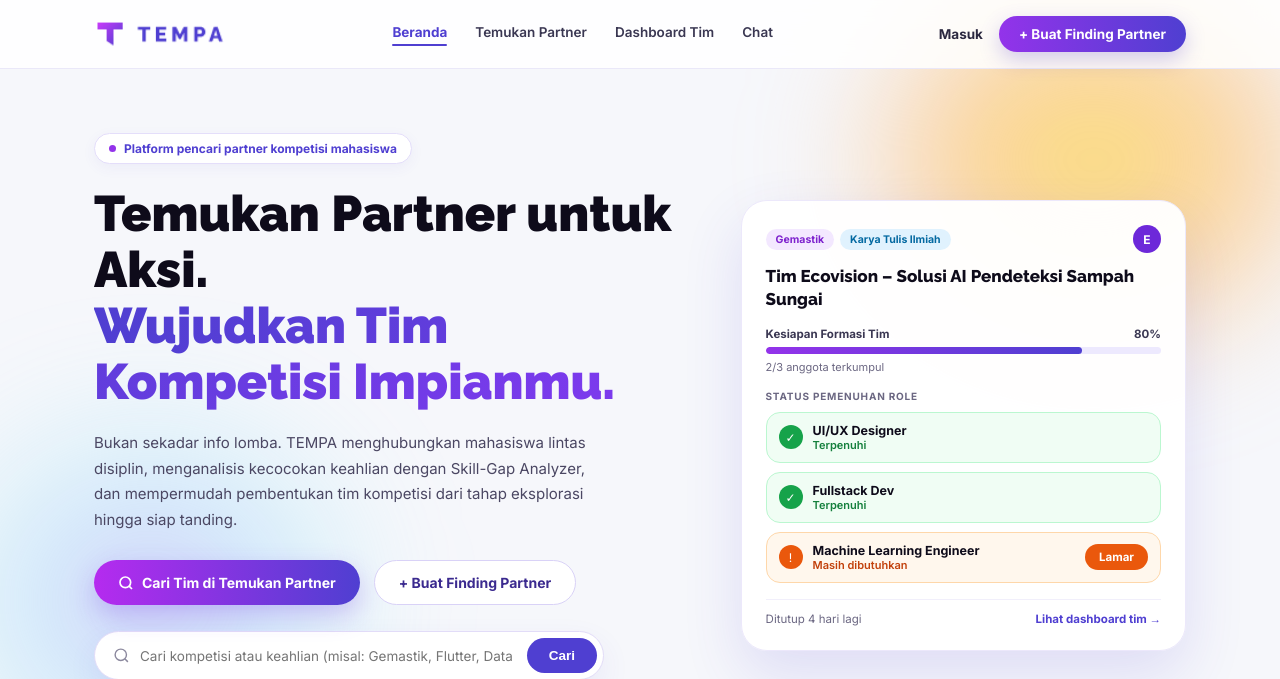
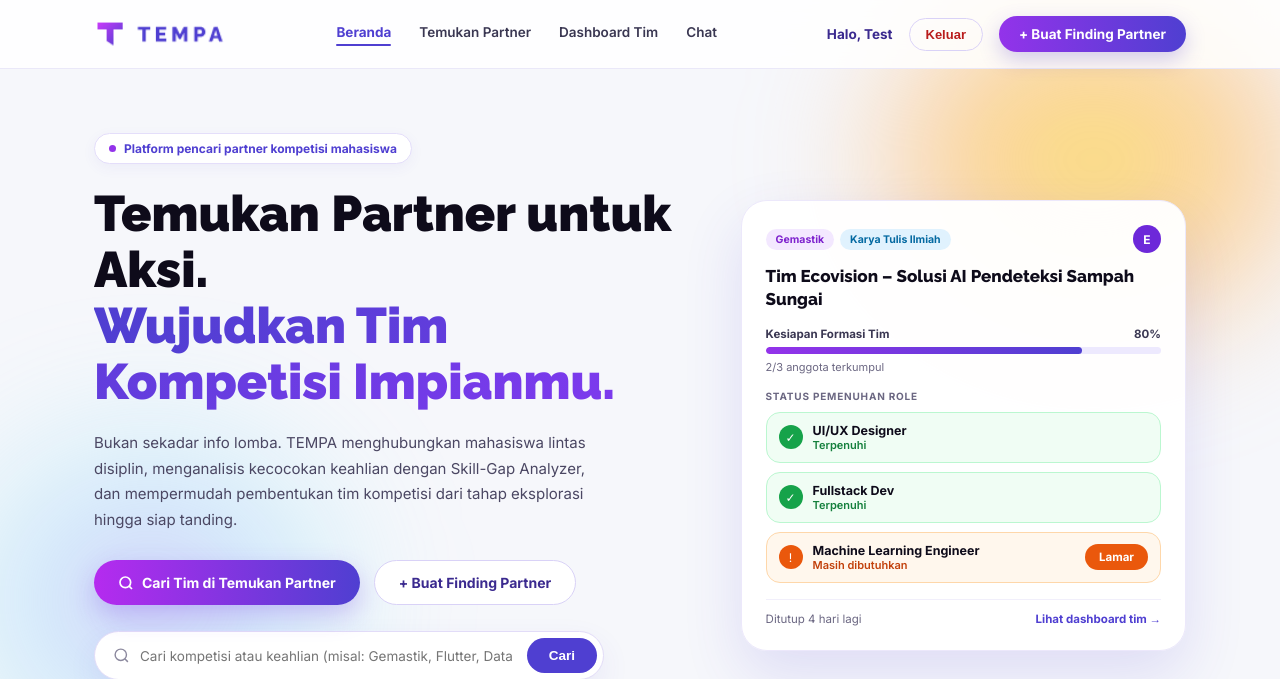
Before and after one commit to ilhamramadhan14/TEMPA-Project-PAW, a Laravel app: page / in a window 1280 px wide; the page is wider, and only the part inside the window is pictured. Shown: the top 679 px of that part. Run offline with Laravel 12, Linux system fonts and the light colour scheme; a user stored in the database is signed in; data comes from the database, SQL or seed files in the repository.

Commit message:
Menambahkan fitur login, logout, dan status akun di navbar

```diff
--- a/resources/views/home.blade.php
+++ b/resources/views/home.blade.php
@@ -29,8 +29,21 @@
             </nav>
 
             <div class="nav-actions">
-                <a href="/login" class="btn-login-nav">Masuk</a>
-                <a href="/finding-partner/create" class="btn-primary-pill">+ Buat Finding Partner</a>
+                @auth
+                    <span style="font-size: 13.5px; font-weight: 700; color: #3b2a8f;">
+                        Halo, {{ explode(' ', Auth::user()->name)[0] }}
+                    </span>
+                    <form action="{{ route('logout') }}" method="POST" style="display: inline;">
+                        @csrf
+                        <button type="submit" style="background: none; border: 1.5px solid #d9d2f7; padding: 8px 16px; border-radius: 999px; font-size: 13px; font-weight: 700; color: #b91c1c; cursor: pointer;">
+                            Keluar
+                        </button>
+                    </form>
+                    <a href="/finding-partner/create" class="btn-primary-pill">+ Buat Finding Partner</a>
+                @else
+                    <a href="/login" class="btn-login-nav">Masuk</a>
+                    <a href="/login" class="btn-primary-pill">+ Buat Finding Partner</a>
+                @endauth
             </div>
         </div>
     </header>
--- a/routes/web.php
+++ b/routes/web.php
@@ -19,3 +19,6 @@ Route::get('/', function () {
 })->name('home');
 
 Route::post('/register', [AuthController::class, 'register']);
+
+Route::post('/login', [AuthController::class, 'login']);
+Route::post('/logout', [AuthController::class, 'logout'])->name('logout');
```
Also changed, not shown: app/Http/Controllers/AuthController.php (+26 -0 lines).
